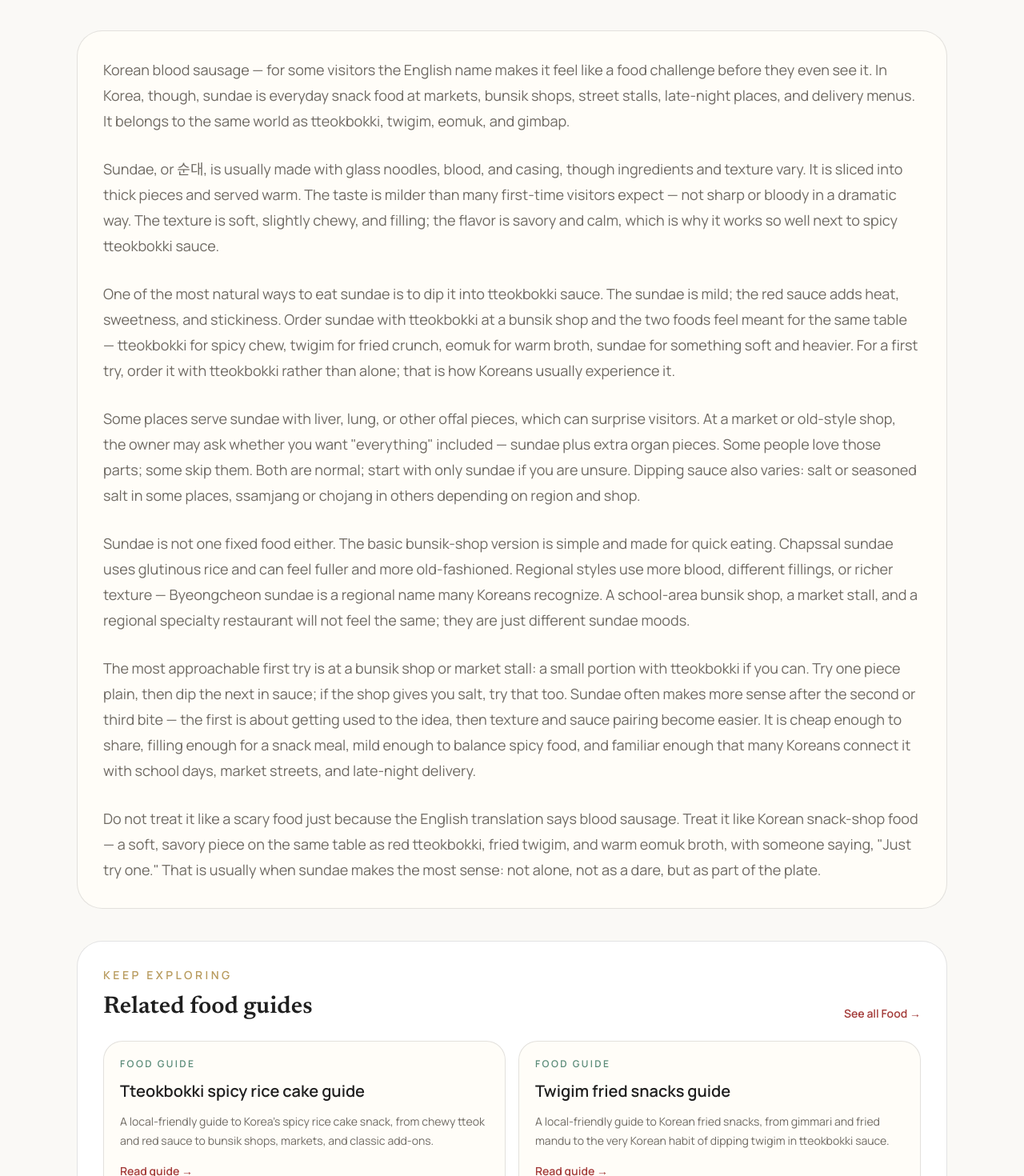
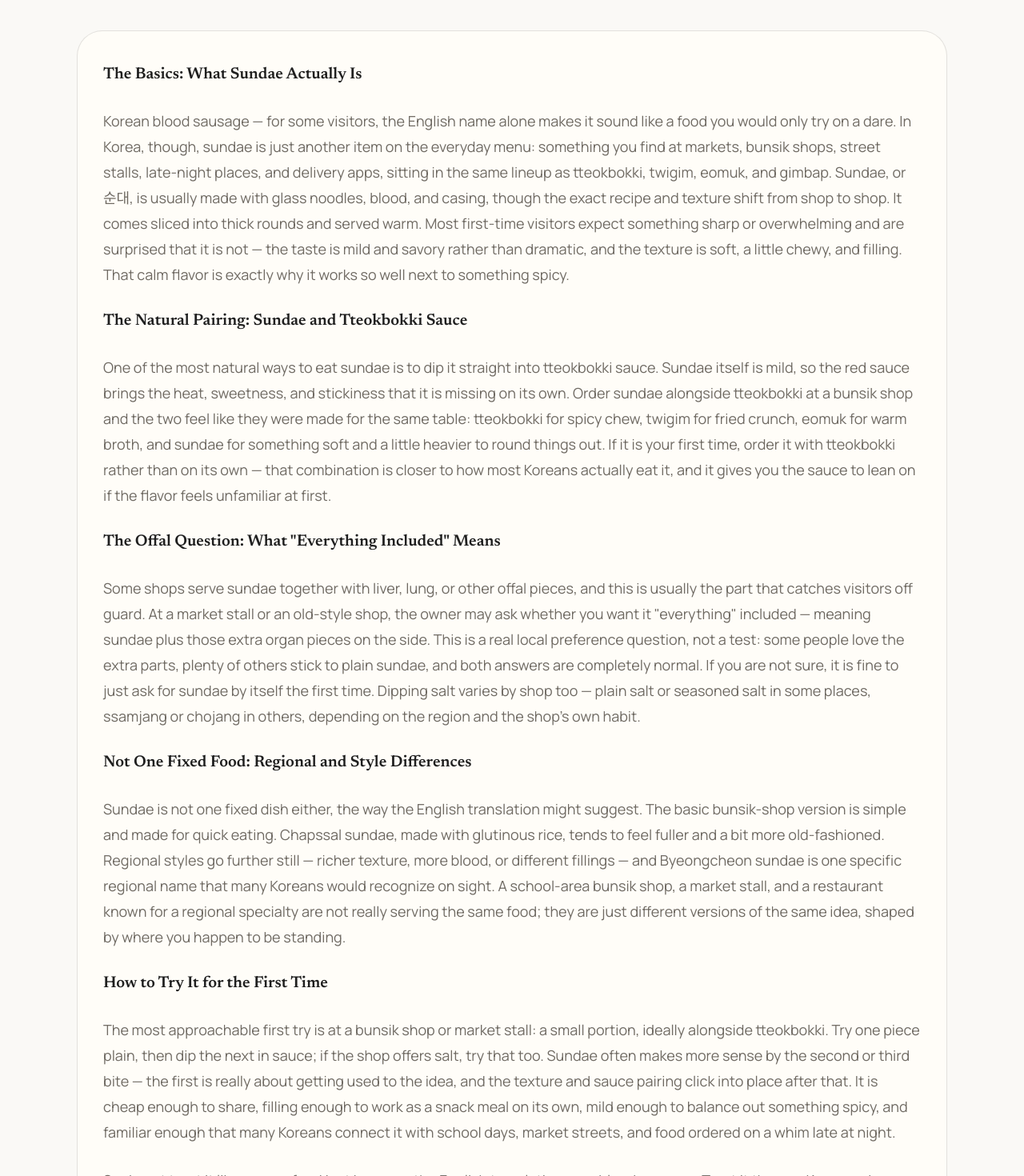
Before and after one commit to kjgusgh-source/korea-inside, a Next.js app: page /food/what-is-sundae-korean-blood-sausage in a window 1280 px wide. Shown: the part 1840-3310 px from the top of the page at 80% size. Built offline with nearby package versions, Linux system fonts and the light colour scheme.

Commit message:
content: add H2 structure and expand body for Sundae guide (HAEMIL Content Pipeline)

```diff
--- a/app/food/what-is-sundae-korean-blood-sausage/page.tsx
+++ b/app/food/what-is-sundae-korean-blood-sausage/page.tsx
@@ -193,76 +193,110 @@ export default function WhatIsSundaeKoreanBloodSausagePage() {
 
           <section className="mt-10 rounded-[2rem] border border-[var(--border)] bg-[var(--card)] p-6 md:p-8">
             <div className="space-y-7 text-base leading-8 text-[var(--muted)] md:text-lg">
+              <h2 className="mt-2 text-xl font-semibold text-[var(--text)]">
+                The Basics: What Sundae Actually Is
+              </h2>
+
               <p>
-                Korean blood sausage — for some visitors the English name makes
-                it feel like a food challenge before they even see it. In Korea,
-                though, sundae is everyday snack food at markets, bunsik shops,
-                street stalls, late-night places, and delivery menus. It belongs
-                to the same world as tteokbokki, twigim, eomuk, and gimbap.
+                Korean blood sausage — for some visitors, the English name alone
+                makes it sound like a food you would only try on a dare. In
+                Korea, though, sundae is just another item on the everyday menu:
+                something you find at markets, bunsik shops, street stalls,
+                late-night places, and delivery apps, sitting in the same lineup
+                as tteokbokki, twigim, eomuk, and gimbap. Sundae, or 순대, is
+                usually made with glass noodles, blood, and casing, though the
+                exact recipe and texture shift from shop to shop. It comes
+                sliced into thick rounds and served warm. Most first-time
+                visitors expect something sharp or overwhelming and are
+                surprised that it is not — the taste is mild and savory rather
+                than dramatic, and the texture is soft, a little chewy, and
+                filling. That calm flavor is exactly why it works so well next
+                to something spicy.
+              </p>
+
+              <h2 className="mt-2 text-xl font-semibold text-[var(--text)]">
+                The Natural Pairing: Sundae and Tteokbokki Sauce
+              </h2>
+
+              <p>
+                One of the most natural ways to eat sundae is to dip it
+                straight into tteokbokki sauce. Sundae itself is mild, so the
+                red sauce brings the heat, sweetness, and stickiness that it is
+                missing on its own. Order sundae alongside tteokbokki at a
+                bunsik shop and the two feel like they were made for the same
+                table: tteokbokki for spicy chew, twigim for fried crunch,
+                eomuk for warm broth, and sundae for something soft and a
+                little heavier to round things out. If it is your first time,
+                order it with tteokbokki rather than on its own — that
+                combination is closer to how most Koreans actually eat it, and
+                it gives you the sauce to lean on if the flavor feels
+                unfamiliar at first.
+              </p>
+
+              <h2 className="mt-2 text-xl font-semibold text-[var(--text)]">
+                The Offal Question: What &quot;Everything Included&quot; Means
+              </h2>
+
+              <p>
+                Some shops serve sundae together with liver, lung, or other
+                offal pieces, and this is usually the part that catches
+                visitors off guard. At a market stall or an old-style shop, the
+                owner may ask whether you want it &quot;everything&quot;
+                included — meaning sundae plus those extra organ pieces on the
+                side. This is a real local preference question, not a test:
+                some people love the extra parts, plenty of others stick to
+                plain sundae, and both answers are completely normal. If you
+                are not sure, it is fine to just ask for sundae by itself the
+                first time. Dipping salt varies by shop too — plain salt or
+                seasoned salt in some places, ssamjang or chojang in others,
+                depending on the region and the shop&apos;s own habit.
+              </p>
+
+              <h2 className="mt-2 text-xl font-semibold text-[var(--text)]">
+                Not One Fixed Food: Regional and Style Differences
+              </h2>
+
+              <p>
+                Sundae is not one fixed dish either, the way the English
+                translation might suggest. The basic bunsik-shop version is
+                simple and made for quick eating. Chapssal sundae, made with
+                glutinous rice, tends to feel fuller and a bit more
+                old-fashioned. Regional styles go further still — richer
+                texture, more blood, or different fillings — and Byeongcheon
+                sundae is one specific regional name that many Koreans would
+                recognize on sight. A school-area bunsik shop, a market stall,
+                and a restaurant known for a regional specialty are not really
+                serving the same food; they are just different versions of the
+                same idea, shaped by where you happen to be standing.
+              </p>
+
+              <h2 className="mt-2 text-xl font-semibold text-[var(--text)]">
+                How to Try It for the First Time
+              </h2>
+
+              <p>
+                The most approachable first try is at a bunsik shop or market
+                stall: a small portion, ideally alongside tteokbokki. Try one
+                piece plain, then dip the next in sauce; if the shop offers
+                salt, try that too. Sundae often makes more sense by the
+                second or third bite — the first is really about getting used
+                to the idea, and the texture and sauce pairing click into
+                place after that. It is cheap enough to share, filling enough
+                to work as a snack meal on its own, mild enough to balance out
+                something spicy, and familiar enough that many Koreans connect
+                it with school days, market streets, and food ordered on a
+                whim late at night.
               </p>
 
               <p>
-                Sundae, or 순대, is usually made with glass noodles, blood, and
-                casing, though ingredients and texture vary. It is sliced into
-                thick pieces and served warm. The taste is milder than many
-                first-time visitors expect — not sharp or bloody in a dramatic
-                way. The texture is soft, slightly chewy, and filling; the flavor
-                is savory and calm, which is why it works so well next to spicy
-                tteokbokki sauce.
-              </p>
-
-              <p>
-                One of the most natural ways to eat sundae is to dip it into
-                tteokbokki sauce. The sundae is mild; the red sauce adds heat,
-                sweetness, and stickiness. Order sundae with tteokbokki at a
-                bunsik shop and the two foods feel meant for the same table —
-                tteokbokki for spicy chew, twigim for fried crunch, eomuk for
-                warm broth, sundae for something soft and heavier. For a first
-                try, order it with tteokbokki rather than alone; that is how
-                Koreans usually experience it.
-              </p>
-
-              <p>
-                Some places serve sundae with liver, lung, or other offal pieces,
-                which can surprise visitors. At a market or old-style shop, the
-                owner may ask whether you want &quot;everything&quot; included —
-                sundae plus extra organ pieces. Some people love those parts;
-                some skip them. Both are normal; start with only sundae if you
-                are unsure. Dipping sauce also varies: salt or seasoned salt in
-                some places, ssamjang or chojang in others depending on region
-                and shop.
-              </p>
-
-              <p>
-                Sundae is not one fixed food either. The basic bunsik-shop version
-                is simple and made for quick eating. Chapssal sundae uses
-                glutinous rice and can feel fuller and more old-fashioned.
-                Regional styles use more blood, different fillings, or richer
-                texture — Byeongcheon sundae is a regional name many Koreans
-                recognize. A school-area bunsik shop, a market stall, and a
-                regional specialty restaurant will not feel the same; they are
-                just different sundae moods.
-              </p>
-
-              <p>
-                The most approachable first try is at a bunsik shop or market
-                stall: a small portion with tteokbokki if you can. Try one
-                piece plain, then dip the next in sauce; if the shop gives you
-                salt, try that too. Sundae often makes more sense after the
-                second or third bite — the first is about getting used to the
-                idea, then texture and sauce pairing become easier. It is cheap
-                enough to share, filling enough for a snack meal, mild enough to
-                balance spicy food, and familiar enough that many Koreans connect
-                it with school days, market streets, and late-night delivery.
-              </p>
-
-              <p>
-                Do not treat it like a scary food just because the English
-                translation says blood sausage. Treat it like Korean snack-shop
-                food — a soft, savory piece on the same table as red tteokbokki,
-                fried twigim, and warm eomuk broth, with someone saying,
-                &quot;Just try one.&quot; That is usually when sundae makes the
-                most sense: not alone, not as a dare, but as part of the plate.
+                So do not treat it like a scary food just because the English
+                translation says blood sausage. Treat it the way Koreans do —
+                as snack-shop food, a soft and savory piece sitting on the same
+                table as red tteokbokki, fried twigim, and warm eomuk broth,
+                usually with someone next to you saying, &quot;Just try
+                one.&quot; That is really the moment sundae makes the most
+                sense: not eaten alone, not treated as a dare, but as one more
+                piece of the plate.
               </p>
             </div>
           </section>
```
